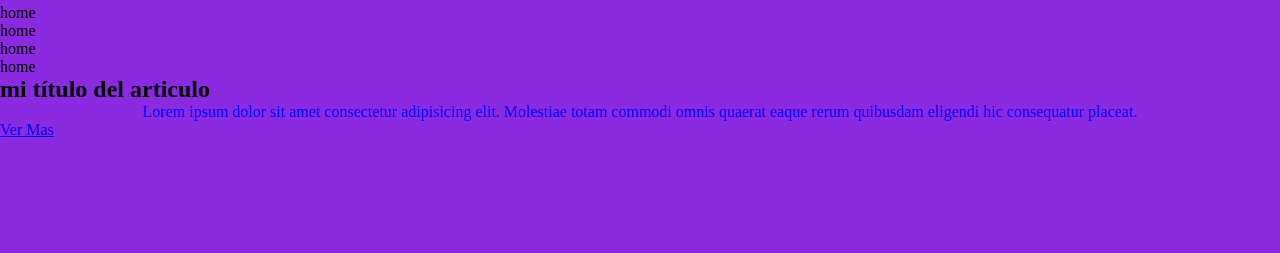
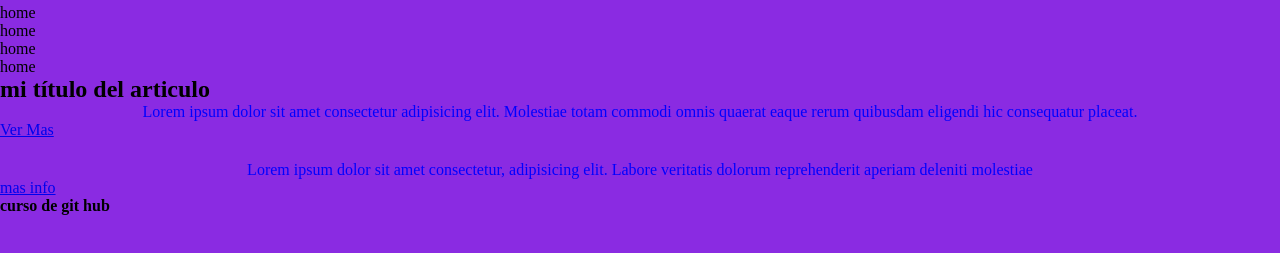
Before and after one commit to cfernetti/miproyectoweb, a plain HTML site: page index.html in a window 1280 px wide. Shown: the part 87-340 px from the top of the page. Drawn offline with Linux system fonts and the light colour scheme.

Commit message:
subiendo a git hub

```diff
--- a/index.html
+++ b/index.html
@@ -27,5 +27,10 @@
         </article>
     </section>
     <marquee behavior="" direction="">bienvenidos a github</marquee>
+    <main>
+        <p>Lorem ipsum dolor sit amet consectetur, adipisicing elit. Labore veritatis dolorum reprehenderit aperiam deleniti molestiae</p>
+        <a href="#">mas info</a>
+    </main>
+    <strong>curso de git hub</strong>
 </body>
 </html>
```
